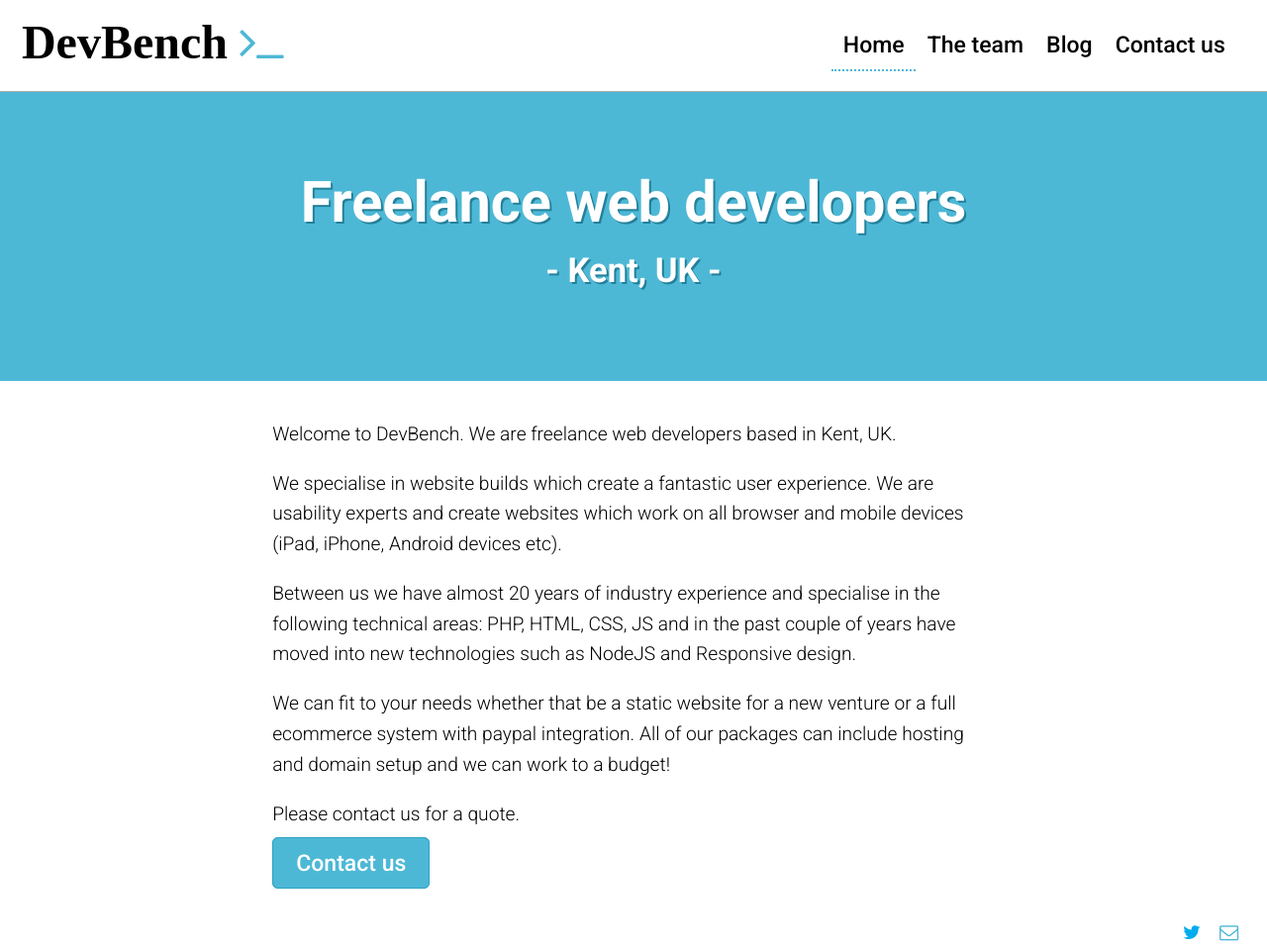
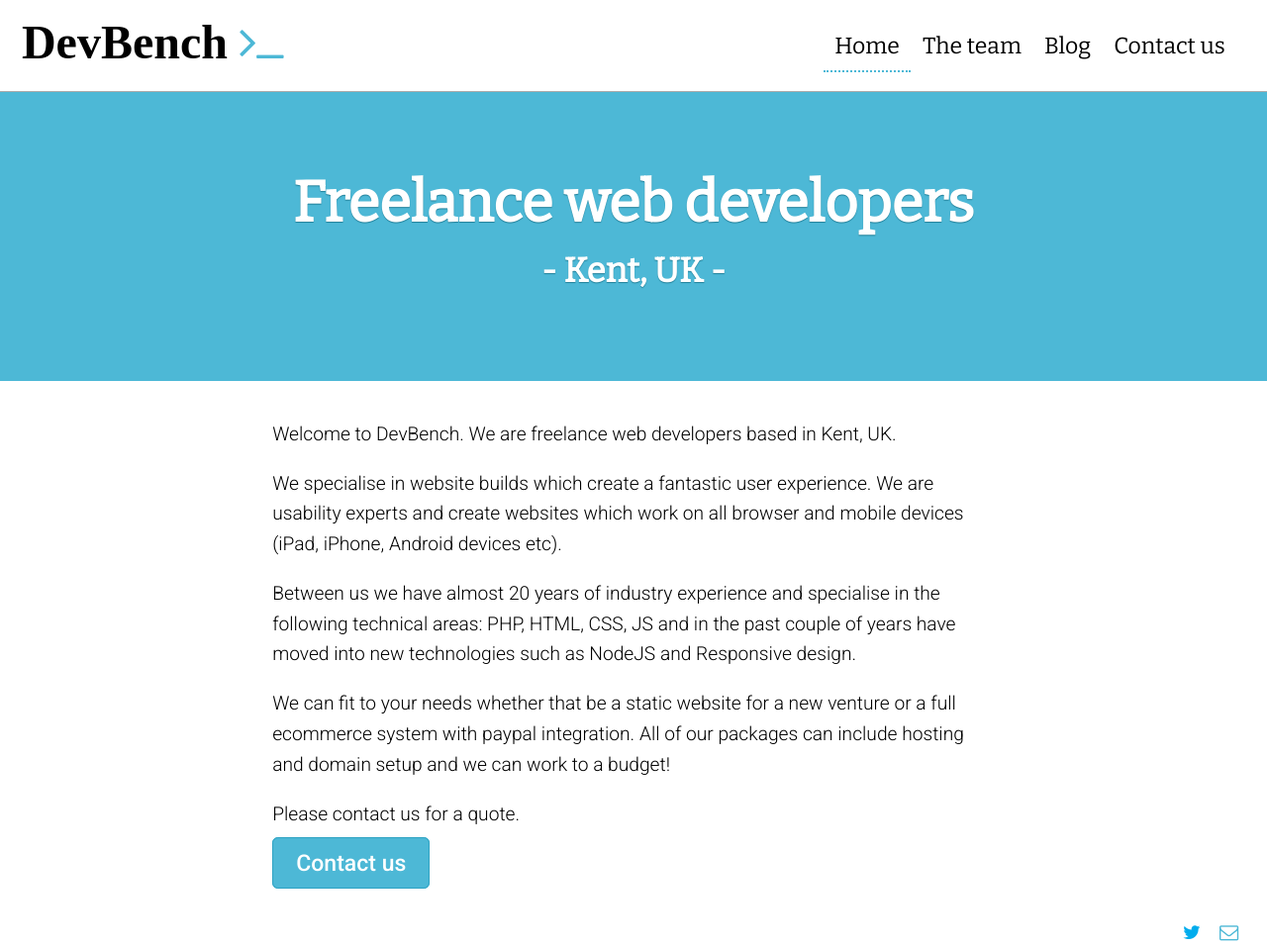
Before and after one commit to devbench/devbench.github.io, a Jekyll site: the page built from index.html, in a window 1280 px wide. Shown: the whole page at 99% size. Built offline with Jekyll 4.4.1, drawn with Linux system fonts in a browser that asks for light colours; nearby versions of some CDN libraries; some web fonts are replaced; a script that is not in the unit is left out.

Commit message:
adding bitter & changing text-shadow

```diff
--- a/_includes/head.html
+++ b/_includes/head.html
@@ -36,7 +36,7 @@
   <meta name="msapplication-TileColor" content="#4db8d6">
 
   <!-- Fonts -->
-  <link href='http://fonts.googleapis.com/css?family=Port+Lligat+Slab|Roboto:500,100,300,700,400|Inconsolata' rel='stylesheet' type='text/css'>
+  <link href='http://fonts.googleapis.com/css?family=Port+Lligat+Slab|Roboto:500,100,300,700,400|Inconsolata|Bitter' rel='stylesheet' type='text/css'>
   <!-- JS -->
   <link rel="stylesheet" type="text/css" href="{{ site.url }}/assets/less/main.css" />
 </head>
--- a/assets/less/main.css
+++ b/assets/less/main.css
@@ -28,6 +28,14 @@ blockquote {
 }
 iframe {
   margin: 0px auto !important;
+}
+h1,
+h2,
+h3,
+h4,
+h5,
+.header nav {
+  font-family: 'Bitter', serif;
 }
 /* -- Header -- */
 .header {
@@ -105,7 +113,7 @@ iframe {
   font-size: 3em;
   line-height: 1.2em;
   color: #fff;
-  text-shadow: 2px 2px #23809a;
+  text-shadow: 0px 1px 1px #23809a;
 }
 .jumbotron h1 small {
   display: block;
--- a/assets/less/main.less
+++ b/assets/less/main.less
@@ -37,6 +37,10 @@ blockquote {
 
 iframe {
   margin: 0px auto !important;
+}
+
+h1, h2, h3, h4, h5, .header nav {
+  font-family: 'Bitter', serif;
 }
 
 /* -- Header -- */
@@ -119,7 +123,7 @@ iframe {
     font-size:3em;
     line-height:1.2em;
     color:#fff;
-    text-shadow:2px 2px darken(@brand-primary, 20%);
+    text-shadow: 0px 1px 1px darken(@brand-primary, 20%);
     small {
       display:block;
       font-size:0.60em;
```
